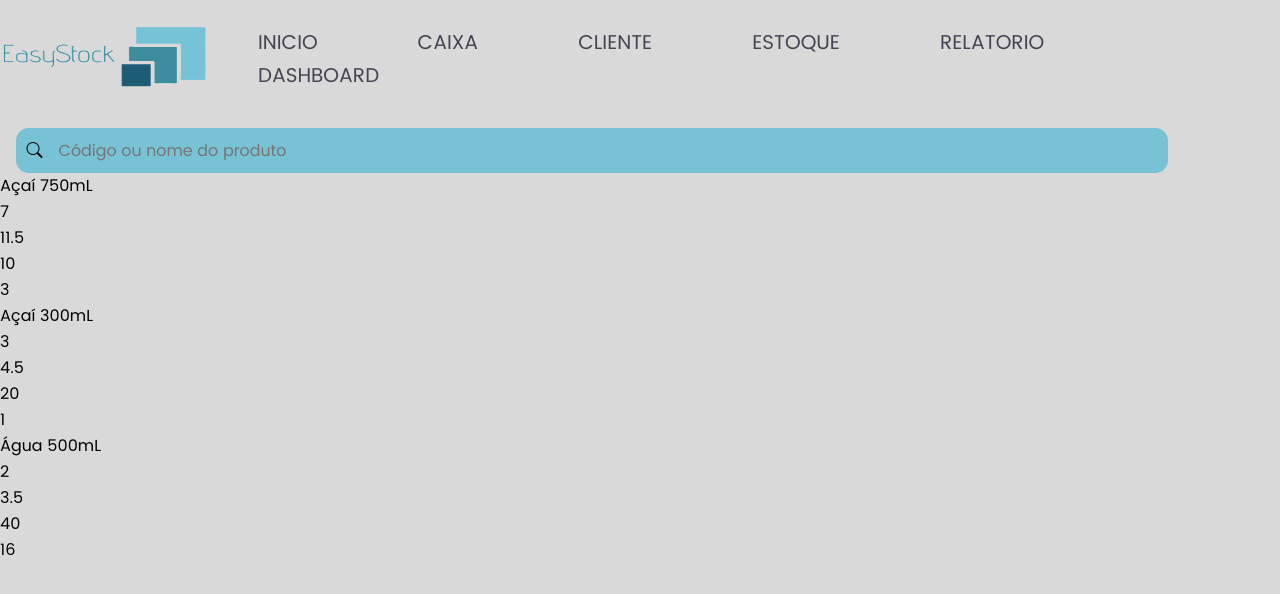
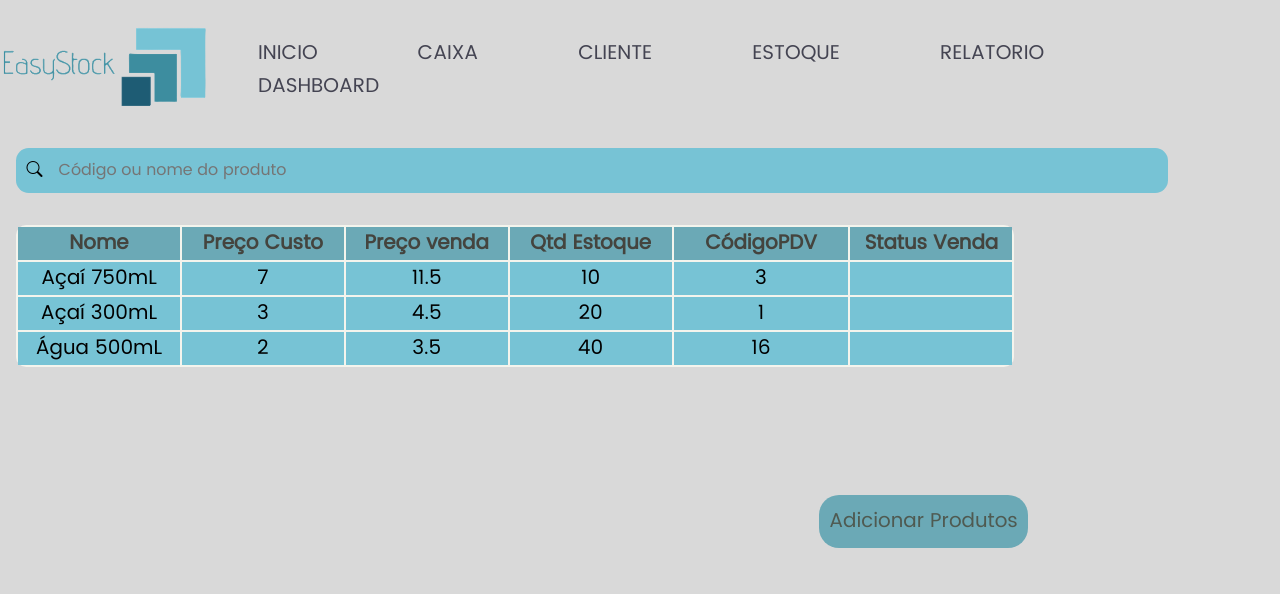
Before and after one commit to mdsreq-fga-unb/2023.1-EasyStock, a React (Vite) app in the folder frontend/: page /estoque in a window 1280 px wide. Shown: the top 594 px of the page. Built offline with nearby package versions, Linux system fonts and the light colour scheme.

Commit message:
Estilizando o Estoque

```diff
--- a/frontend/src/Card/Card.jsx
+++ b/frontend/src/Card/Card.jsx
@@ -1,14 +1,14 @@
-export function Card({products}) {
+import { Produtos } from "./CardStyled";
+
+export function Card({ product }) {
     return (
-        <section>
-            <p>{products.nome}</p>
-            <p>{products.precoCusto}</p>
-            <p>{products.precoVenda}</p>
-            <p>{products.qtdEstoque}</p>
-            <p>{products.codigoPDV}</p>
-            <p>{products.statusVenda}</p>
-
-        </section>
+        <Produtos>
+            <td>{product.nome}</td>
+            <td>{product.precoCusto}</td>
+            <td>{product.precoVenda}</td>
+            <td>{product.qtdEstoque}</td>
+            <td>{product.codigoPDV}</td>
+            <td>{product.statusVenda}</td>
+        </Produtos>
     );
 }
-/* <i className="bi bi-pencil-square"></i> */
--- a/frontend/src/Card/CardStyled.js
+++ b/frontend/src/Card/CardStyled.js
@@ -0,0 +1,6 @@
+import styled from "styled-components";
+
+export const Produtos = styled.tr`
+    background-color: #77c3d5;
+    text-align: center;
+`;
--- a/frontend/src/components/navBar/NavBarStyled.js
+++ b/frontend/src/components/navBar/NavBarStyled.js
@@ -14,7 +14,6 @@ export const Nav = styled.nav`
 export const ImgLogo = styled.img`
     /* Caso for preciso editar as proporções da imagem */
     width: 13rem;
-    height: 4rem;
     /* object-fit: cover; */
 `;
 
--- a/frontend/src/pages/estoque/Estoque.jsx
+++ b/frontend/src/pages/estoque/Estoque.jsx
@@ -1,27 +1,38 @@
 import { Card } from "../../Card/Card";
 import { NavBar } from "../../components/navBar/NavBar";
-import "./EstoqueStyled.css";
 import { products } from "../../Datas";
+import { PesquisaProduto, TabelaEstoque } from "../estoque/EstoqueStyled";
 
 export default function Estoque() {
     return (
         <>
             <NavBar />
 
-            <div className="input-search-space">
+            <PesquisaProduto>
                 <i className="bi bi-search"></i>
                 <input type="text" placeholder="Código ou nome do produto" />
-            </div>
+            </PesquisaProduto>
 
-            {products.map((codigoPDV) => {
-                return <Card key={codigoPDV} products={codigoPDV} />;
-            })}
+            <TabelaEstoque>
+                <table>
+                    <thead>
+                        <tr>
+                            <th>Nome</th>
+                            <th>Preço Custo</th>
+                            <th>Preço venda</th>
+                            <th>Qtd Estoque</th>
+                            <th>CódigoPDV</th>
+                            <th>Status Venda</th>
+                        </tr>
+                    </thead>
+                    <tbody>
+                        {products.map((product) => (
+                            <Card key={product.codigoPDV} product={product} />
+                        ))}
+                    </tbody>
+                </table>
+                <button> Adicionar Produtos</button>
+            </TabelaEstoque>
         </>
     );
 }
-
-//   {news.map((item, index)=>{
-//             return(
-//                 <Card key={index} news={item}/>
-//             )
-//         })}
--- a/frontend/src/pages/estoque/EstoqueStyled.css
+++ /dev/null
@@ -1,30 +0,0 @@
-
-
-div.input-search-space{
-    width: 90%;
-    display: flex;
-    align-items: center;
-    margin-top: 2rem;
-    margin-left: 1rem;
-    background-color: #77C3D5;
-    border-radius: 0.8rem;
-}
-
-i.bi-search{
-
-    top: 1;
-    margin-left: 1px;
-    right: .2rem;
-    z-index: 10;
-    border: none;
-    padding: 0.6rem;
-}
-
-div.input-search-space input{
-    outline: none;
-    font-size: 1rem;
-    padding: 0.4rem;
-    background-color: #77C3D5;
-    border: none;
-    width: 78%;
-}
--- /dev/null
+++ b/frontend/src/pages/estoque/EstoqueStyled.js
@@ -0,0 +1,56 @@
+import styled from "styled-components";
+
+export const PesquisaProduto = styled.div`
+    width: 90%;
+    display: flex;
+    align-items: center;
+    margin-top: 2rem;
+    margin-left: 1rem;
+    background-color: #77c3d5;
+    border-radius: 0.8rem;
+
+    i.bi-search {
+        margin-left: 1px;
+        padding: 0.6rem;
+    }
+
+    input {
+        outline: none;
+        font-size: 1rem;
+        padding: 0.4rem;
+        background-color: #77c3d5;
+        border: none;
+        width: 78%;
+    }
+`;
+
+export const TabelaEstoque = styled.section`
+    table {
+        background-color: #f4f4ed;
+        margin-top: 2rem;
+        margin-left: 1rem;
+        border-radius: 10px;
+        width: 78%;
+    }
+
+    tr {
+        font-size: 20px;
+    }
+    th {
+        background-color: #6ba9b6;
+        color: #44443e;
+        width: 10%;
+    }
+
+    button {
+        border: none;
+        background-color: #6ba9b6;
+        border-radius: 20px;
+        font-size: 20px;
+        color: #4F5A51;
+        position: fixed;
+        padding: 10px;
+        margin: 10%;
+        left: 54%;
+    }
+`;
```
